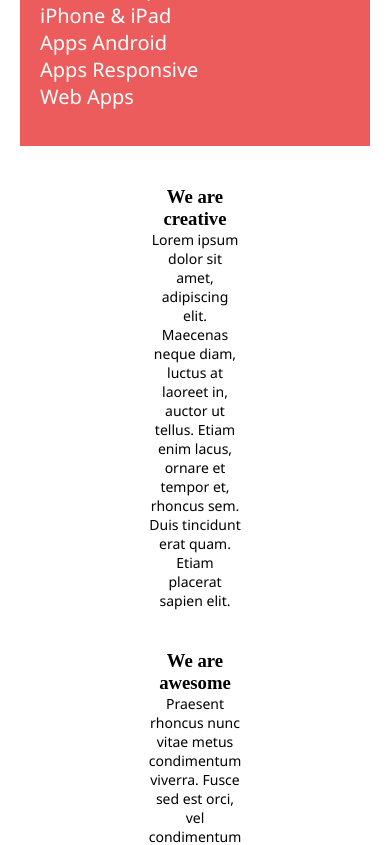
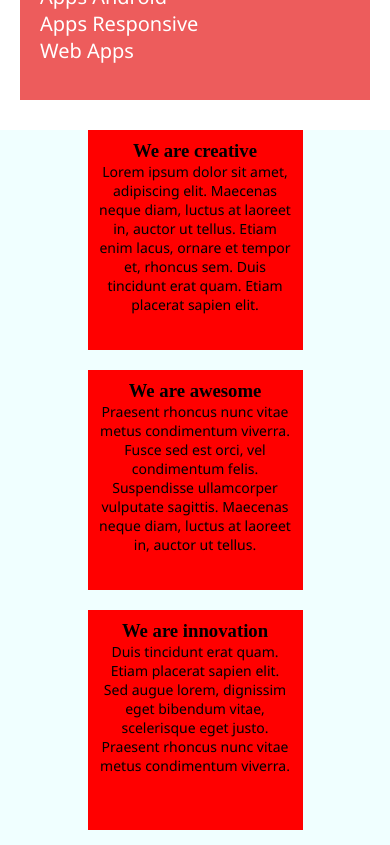
Before and after one commit to shiv786-spec/identique, a React (Vite) app: page / in a window 390 px wide. Shown: the part 2260-3105 px from the top of the page. Built offline with nearby package versions, Linux system fonts and the light colour scheme.

Commit message:
add new changes

```diff
--- a/src/pages/about.css
+++ b/src/pages/about.css
@@ -7,19 +7,29 @@
         display: flex;
         flex-direction: column;
         gap: 30px;
+        min-width: 100%;
+        /* background-color: red; */
     }
 
     .about-grid-con{
+        min-height: 90vh;
         display: flex;
         flex-direction: column;
         justify-content: center;
         text-align: center;
         align-items: center;
+        min-width: 100%;
+        background-color: azure;
 
+         .grid-box{
 
+        min-height: 200px;
+        min-width: 50%;
+        background-color: red;
+        padding: 10px;
+    }
     }
 }
-
 
 
 .home-container{
@@ -34,14 +44,10 @@
 
     .about-box{
         width: 80%;
-        /* height: 100vh; */
-        /* border: 2px solid black; */
     }
 
 
     .about-heading{
-        /* width: 90%; */
-        /* height: 20vh; */
         padding: 20px;
 
         h2{
--- a/src/pages/contact.css
+++ b/src/pages/contact.css
@@ -4,6 +4,16 @@
         flex-direction: column;
         align-items: center;
     }
+
+        .map-box {
+        min-width: 100%;
+        height: 50vh;
+        /* border: 2px solid black; */
+    }
+
+       .map-content {
+        min-width: 100%;
+        min-height: 50vh;
 }
 
 .contact-container {
--- a/src/pages/team.css
+++ b/src/pages/team.css
@@ -7,6 +7,10 @@
 
     }
 
+     .team-grid-box{
+        min-height: 400px;
+        min-width: 90%;
+     }
 }
 
 
@@ -49,7 +53,7 @@
 
 
     .team-grid-box{
-        height: 400px;
+        min-height: 400px;
         width: 30%;
         background-color: rgb(245, 243, 243);
         /* border: 2px solid black; */
```
